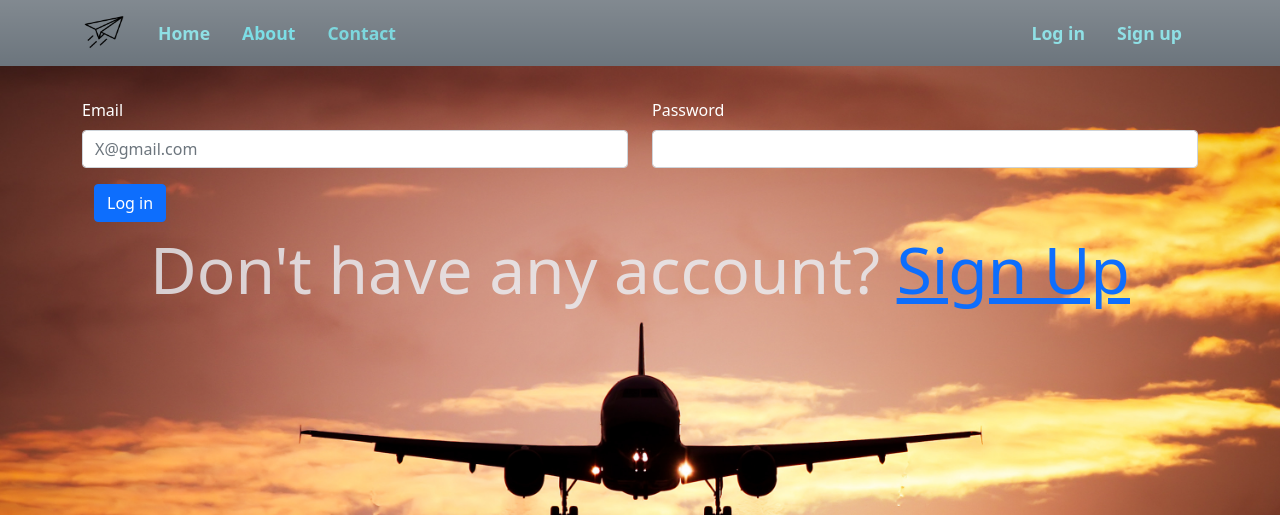
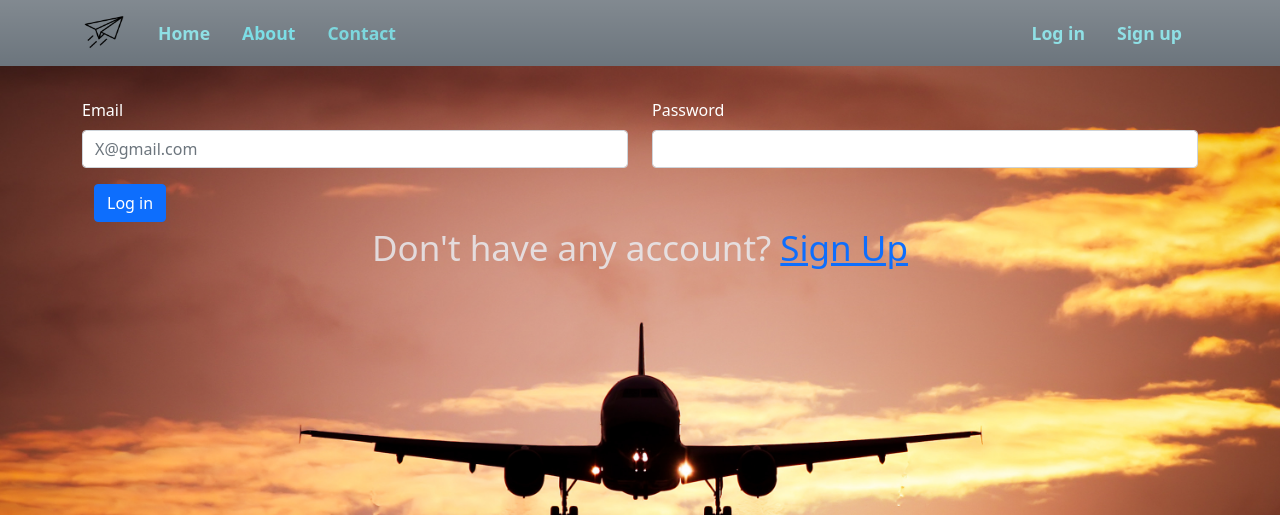
Before and after one commit to cryptic91/Bangladesh-Airlines, a Django app: page / in a window 1280 px wide. Shown: the top 515 px of the page. Run offline with Django 4.2, Linux system fonts and the light colour scheme.

Commit message:
Update login.html

```diff
--- a/template/login.html
+++ b/template/login.html
@@ -39,7 +39,7 @@
         </div>
     </form>
 
-    <p align="center">Don't have any account? <a href="{% url 'signup' %}">Sign Up</a></p>
+    <p align="center" style="font-size: 35px;">Don't have any account? <a href="{% url 'signup' %}">Sign Up</a></p>
 
 </div>
 
```
